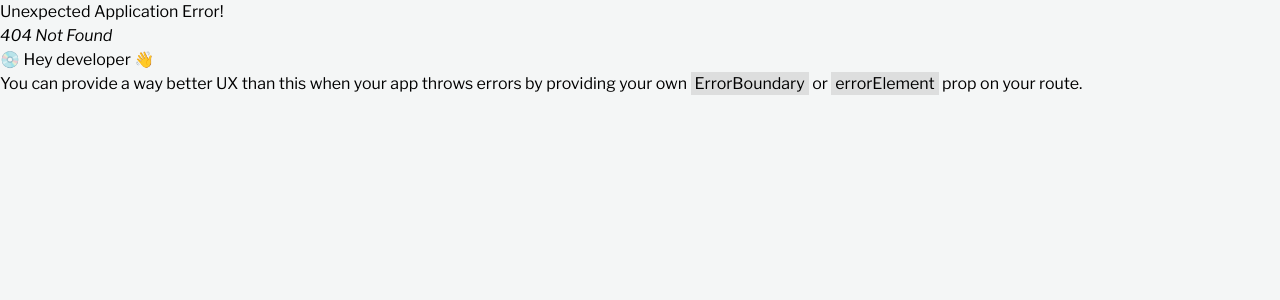
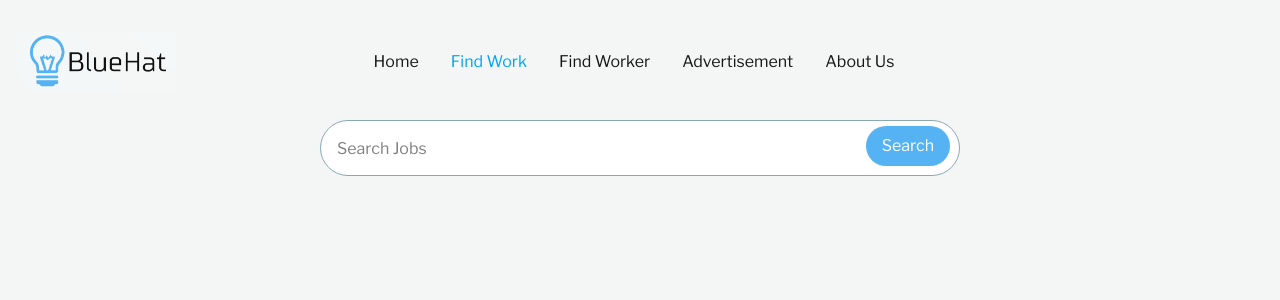
Before and after one commit to mxrxxsv/bluehat, a React (Vite) app: page /workerpage in a window 1280 px wide. Before the commit this address had no page. Shown: the top 300 px of the page. Built offline with nearby package versions, Linux system fonts and the light colour scheme.

Commit message:
Adding Worker Page

```diff
--- a/src/FindWorker.jsx
+++ b/src/FindWorker.jsx
@@ -165,7 +165,7 @@
           </div>
 
           <div className="flex justify-end">
-            <button className="relative bottom-[45px] md:relative md:bottom-0 p-2 rounded-[6px] border-1 border-[#89A8B2] text-[14px] text-[#252525] cursor-pointer font-medium hover:text-[#89A8B2]">Save ⛉</button>
+            <button className="relative bottom-[45px] md:relative md:bottom-0 p-2 rounded-[6px] border-1 border-[#89A8B2] text-[14px] text-[#252525] cursor-pointer font-medium hover:text-[#89A8B2]">Save</button>
           </div>
 
         </div>
@@ -220,7 +220,7 @@
           </div>
 
           <div className="flex justify-end">
-            <button className="relative bottom-[45px] md:relative md:bottom-0 p-2 rounded-[6px] border-1 border-[#89A8B2] text-[14px] text-[#252525] cursor-pointer font-medium hover:text-[#89A8B2]">Save ⛉</button>
+            <button className="relative bottom-[45px] md:relative md:bottom-0 p-2 rounded-[6px] border-1 border-[#89A8B2] text-[14px] text-[#252525] cursor-pointer font-medium hover:text-[#89A8B2]">Save</button>
           </div>
 
         </div>
@@ -276,7 +276,7 @@
           </div>
 
           <div className="flex justify-end">
-            <button className="relative bottom-[45px] md:relative md:bottom-0 p-2 rounded-[6px] border-1 border-[#89A8B2] text-[14px] text-[#252525] cursor-pointer font-medium hover:text-[#89A8B2]">Save ⛉</button>
+            <button className="relative bottom-[45px] md:relative md:bottom-0 p-2 rounded-[6px] border-1 border-[#89A8B2] text-[14px] text-[#252525] cursor-pointer font-medium hover:text-[#89A8B2]">Save</button>
           </div>
 
         </div>
--- /dev/null
+++ b/src/WorkerPage.jsx
@@ -0,0 +1,89 @@
+import React, { useState, useRef, useEffect } from "react";
+import './App.css';
+import logo from './assets/BlueHat_logo.png';
+import { Link } from "react-router-dom";
+
+const WorkerPage = () => {
+
+    const [isOpen, setIsOpen] = useState(false);
+    const [dropdownOpen, setDropdownOpen] = useState(null);
+    const buttonRefs = useRef({});
+    const [dropdownPosition, setDropdownPosition] = useState({ top: 0, left: 0 });
+
+    const toggleDropdown = (key) => {
+        setDropdownOpen((prev) => (prev === key ? null : key));
+    };
+
+    useEffect(() => {
+        if (dropdownOpen && buttonRefs.current[dropdownOpen]) {
+            const rect = buttonRefs.current[dropdownOpen].getBoundingClientRect();
+            setDropdownPosition({
+                top: rect.bottom + window.scrollY + 8,
+                left: rect.left + window.scrollX,
+            });
+        }
+    }, [dropdownOpen]);
+
+
+    return (
+        <>
+
+            <nav className="fixed w-full z-20 top-0 start-0 pt-4">
+                <div className="max-w-screen-xl flex flex-wrap items-center justify-between mx-auto pt-4 p-4">
+                    <Link to="/bluehat" className="flex items-center space-x-3 rtl:space-x-reverse">
+                        <img src={logo} className="h-10 w-28 md:h-15 md:w-40" alt="Flowbite Logo" />
+                    </Link>
+                    <div className="flex md:order-2 space-x-3 md:space-x-0 rtl:space-x-reverse">
+
+                        <div className="w-0 md:w-43">
+
+                        </div>
+
+                        <button
+                            type="button"
+                            className="inline-flex items-center p-2 w-10 h-10 justify-center text-sm text-gray-500 rounded-lg md:hidden hover:bg-gray-100 focus:outline-none focus:ring-2 focus:ring-gray-200 dark:text-gray-400 dark:hover:bg-gray-700 dark:focus:ring-gray-600"
+                            aria-controls="navbar-sticky"
+                            aria-expanded={isOpen}
+                            onClick={() => setIsOpen(!isOpen)}
+                        >
+                            <span className="sr-only">Open main menu</span>
+                            <svg className="w-5 h-5" aria-hidden="true" xmlns="http://www.w3.org/2000/svg" fill="none" viewBox="0 0 17 14">
+                                <path stroke="currentColor" strokeLinecap="round" strokeLinejoin="round" strokeWidth="2" d="M1 1h15M1 7h15M1 13h15" />
+                            </svg>
+                        </button>
+                    </div>
+                    <div className={`items-center h-0.5 pb-4 justify-between w-full md:flex md:w-auto md:order-1 ${isOpen ? "block" : "hidden"}`} id="navbar-sticky">
+                        <ul className="flex flex-col p-4 md:p-0 mt-4 font-regular border border-gray-100 rounded-lg md:space-x-8 rtl:space-x-reverse md:flex-row bg-[#f4f6f6]">
+                            <li>
+                                <Link to="/bluehat" className="block py-2 px-3 text-neutral-900 rounded-sm hover:bg-gray-100 md:hover:bg-transparent md:hover:text-sky-500 md:p-0 ">Home</Link>
+                            </li>
+                            <li>
+                                <Link to="/findwork" className="block py-2 px-3 text-sky-500  rounded-sm md:bg-transparent md:text-sky-500 md:p-0" aria-current="page">Find Work</Link>
+                            </li>
+                            <li>
+                                <Link to="/findworker" className="block py-2 px-3 text-neutral-900 rounded-sm hover:bg-gray-100 md:hover:bg-transparent md:hover:text-sky-500 md:p-0 ">Find Worker</Link>
+                            </li>
+                            <li>
+                                <a href="#" className="block py-2 px-3 text-neutral-900 rounded-sm hover:bg-gray-100 md:hover:bg-transparent md:hover:text-sky-500 md:p-0 ">Advertisement</a>
+                            </li>
+                            <li>
+                                <a href="#" className="block py-2 px-3 text-neutral-900 rounded-sm hover:bg-gray-100 md:hover:bg-transparent md:hover:text-sky-500 md:p-0 ">About Us</a>
+                            </li>
+                        </ul>
+                    </div>
+                </div>
+            </nav>
+
+            <form className="mt-25 mx-5 md:mt-30 md:mx-80">
+                <label htmlFor="default-search" className="sr-only">Search</label>
+                <div className="relative">
+                    <input type="search" id="default-search" className="block h-14 w-full md:w-full p-4 pl-4 border border-[#89A8B2] rounded-[30px] bg-white" placeholder="Search Jobs" required />
+                    <button type="submit" className="text-white absolute right-2.5 bottom-2.5 bg-[#55b3f3] rounded-[20px] px-4 py-2">Search</button>
+                </div>
+            </form>
+
+        </>
+    );
+}
+
+export default WorkerPage;
--- a/src/main.jsx
+++ b/src/main.jsx
@@ -12,6 +12,7 @@
 import WorkerQuestion from './WorkerQuestion.jsx';
 import FindWork from './FindWork.jsx';
 import FindWorker from './FindWorker.jsx';
+import WorkerPage from './WorkerPage.jsx';
 
 const router = createBrowserRouter([
   {
@@ -42,6 +43,10 @@
   {
     path: "/findworker",
     element: <FindWorker />
+  },
+  {
+    path: "workerpage",
+    element: <WorkerPage />
   }
 ]);
 
```
